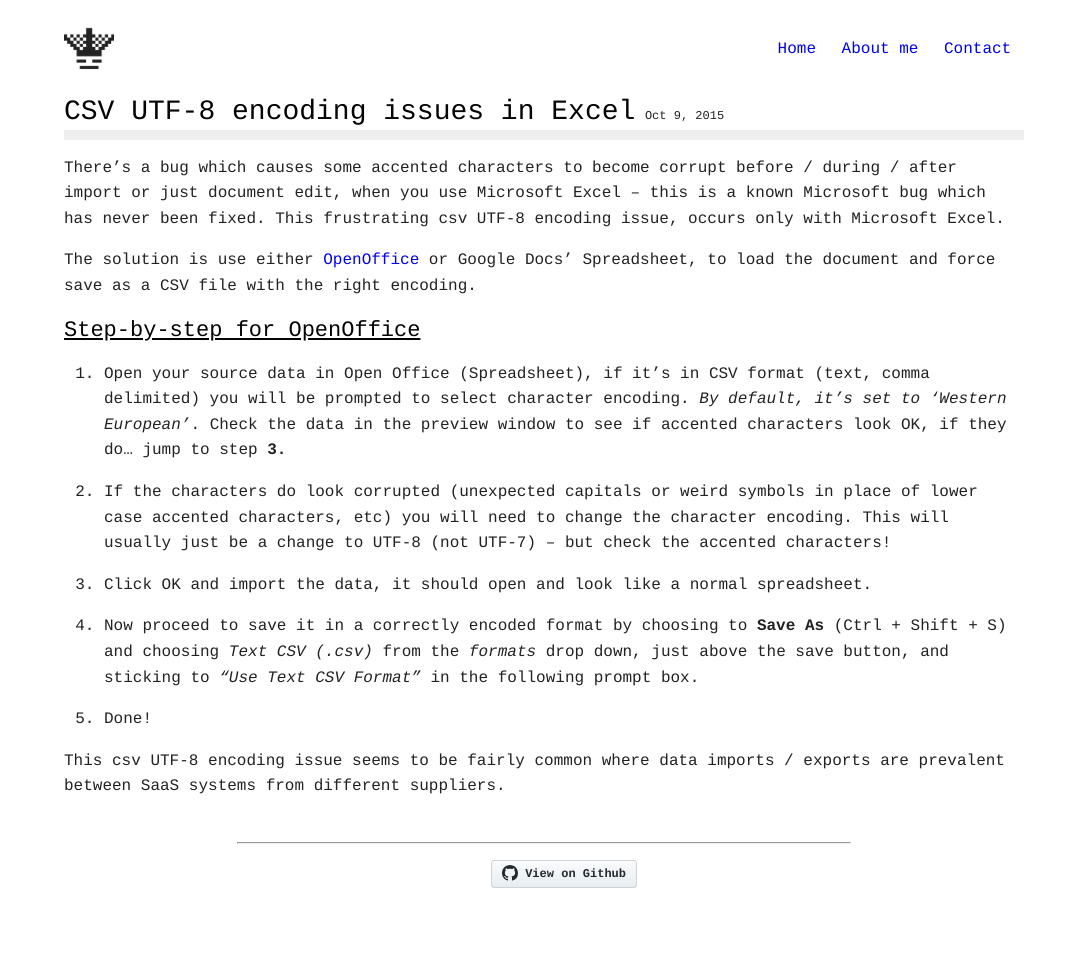
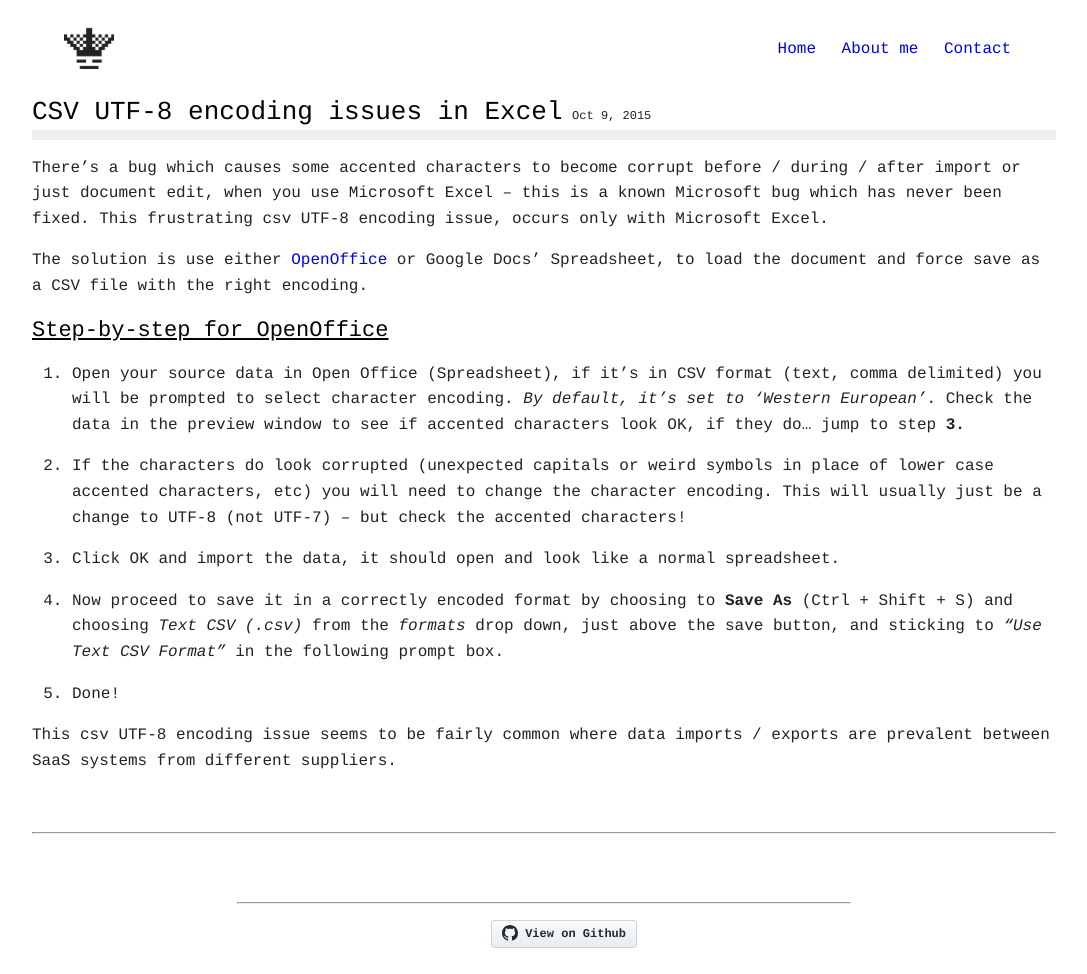
Before and after one commit to w0rldart/w0rldart.com, a Jekyll site: the page built from _posts/2015-10-09-excel-utf8-encoding-issue.md, in a window 1280 px wide. Shown: the whole page, without its empty margins (96-1183 px from the left). Built offline with Jekyll 4.4.1, drawn with Linux system fonts in a browser that asks for light colours; comment, search, counter and statistics services are not loaded; before the commit the page ends 914 px from its top, so only the background shows below that.

Commit message:
Design improvements
- Change base font to Courier New
- Replace info tag to span.info
- Adjust h1 size to 26px
- Adjust html structure

```diff
--- a/_layouts/default.html
+++ b/_layouts/default.html
@@ -5,7 +5,7 @@
     <body>
         {% include header.html %}
 
-        <div class="content">
+        <div class="container">
             {{ content }}
         </div>
 
--- a/_layouts/post.html
+++ b/_layouts/post.html
@@ -5,18 +5,38 @@
     <body>
         {% include header.html %}
 
-        <article class="post content">
+        <section class="contaier">
+            <article class="post">
                 {% unless page.title_hidden %}
-            <div class="title">
+                <section class="title">
                     <h1>{{ page.title }}</h1>
-                <info datetime="{{ page.date | date: " %Y-%m-%d " }}">
+                    <span class="info" datetime="{{ page.date | date: '%Y-%m-%d' }}">
                         {{ page.date | date: "%b %e, %Y" }}
-                </info>
-            </div>
+                    </span>
+                </section>
                 {% endunless %}
 
+                <section class="content">
                     {{ content }}
+                </section>
+
+                <section class="disqus">
+                    <br/><hr/><br/>
+                    <div id="disqus_thread"></div>
+                    <script>
+                        (function() { // DON'T EDIT BELOW THIS LINE
+                        var d = document, s = d.createElement('script');
+                        s.src = 'https://w0rldart.disqus.com/embed.js';
+                        s.setAttribute('data-timestamp', +new Date());
+                        (d.head || d.body).appendChild(s);
+                        })();
+                        </script>
+                        <noscript>
+                            Please enable JavaScript to view the <a href="https://disqus.com/?ref_noscript">comments powered by Disqus.</a>
+                        </noscript>
+                </section>
             </article>
+        </section>
 
         {% include footer.html %}
         {% include bottom_scripts.html %}
--- a/_sass/_generic.scss
+++ b/_sass/_generic.scss
@@ -5,7 +5,7 @@
 body {
     background: #fff;
     color: #222;
-    font-family: Courier, monospace;
+    font-family: 'Courier New', monospace;
     font-size: 1rem;
     line-height: 1.6rem;
     font-weight: 400;
@@ -52,12 +52,12 @@
 }
 
 header,
-.content,
+.container,
 footer {
     margin: 0 32px;
 }
 
-//
-.content h1:first-child, .content h2:first-child {
+.container h1:first-child,
+.container h2:first-child {
     margin-top: 0;
 }
--- a/_sass/_posts.scss
+++ b/_sass/_posts.scss
@@ -1,10 +1,3 @@
-// Posts on index
-.posts {
-    .post {
-        margin-bottom: 40px;
-    }
-}
-
 // Post page
 .post {
     .title {
@@ -14,7 +7,7 @@
             display: inline;
         }
 
-        info {
+        span.info {
             font-size: 12px;
         }
     }
@@ -24,10 +17,21 @@
     }
 
     p {
-        info {
+        span.info {
             display: inline;
             color: #ddd;
             white-space: nowrap;
         }
     }
 }
+
+// Posts on index
+.posts {
+    .post {
+        margin-bottom: 40px;
+    }
+
+    h2 {
+        text-decoration: none;
+    }
+}
--- a/_sass/typo.scss
+++ b/_sass/typo.scss
@@ -1,5 +1,3 @@
-
-
 /* headings */
 h1,
 h2,
@@ -14,7 +12,7 @@
 }
 
 h1 {
-    font-size: 28px;
+    font-size: 26px;
 }
 
 h2 {
--- a/index.html
+++ b/index.html
@@ -10,15 +10,17 @@
                 {{ post.title }}
             </a>
         </h2>
+
         <p>
             {% if post.description %}
                 {{ post.description | markdownify | strip_html }}
             {% else %}
                 {{ post.excerpt | strip_html }}
             {% endif %}
-            <info>
+
+            <span class="info">
                 {{ post.date | date: "%b %Y" }}
-            </info>
+            </span>
         </p>
     </article>
     {% endfor %}
```
Lines whose indentation alone changed are shown as unchanged.
